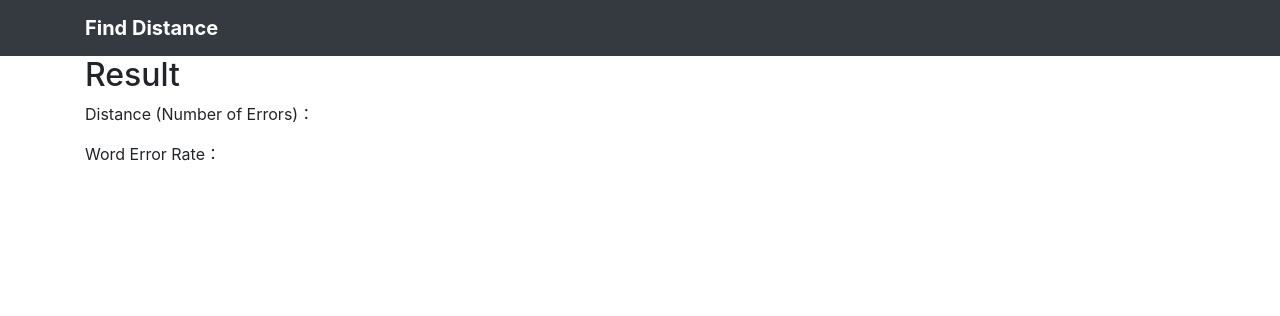
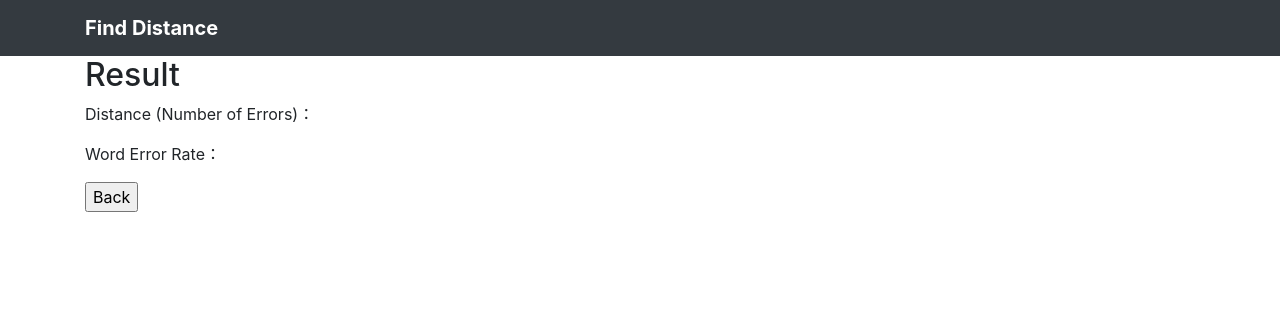
Before and after one commit to takeyoshinitta/Levenshtein-distance-for-text, a Flask app: template templates/result.html in a window 1280 px wide. Shown: the top 316 px of the page. Run offline with Flask 2, Linux system fonts and the light colour scheme; the template is opened without the code that fills it, so the values that code supplies are empty; some libraries are stand-ins or nearby versions.

Commit message:
Add back button

```diff
--- a/templates/result.html
+++ b/templates/result.html
@@ -30,6 +30,7 @@
             <h2>Result</h2>
             <p>Distance (Number of Errors)：{{ values.val1 }}</p>
             <p>Word Error Rate：{{ values.val2 }}</p>
+            <input type="button" value="Back" onclick="history.back()">
         </div>
     </body>
 </html>
```
